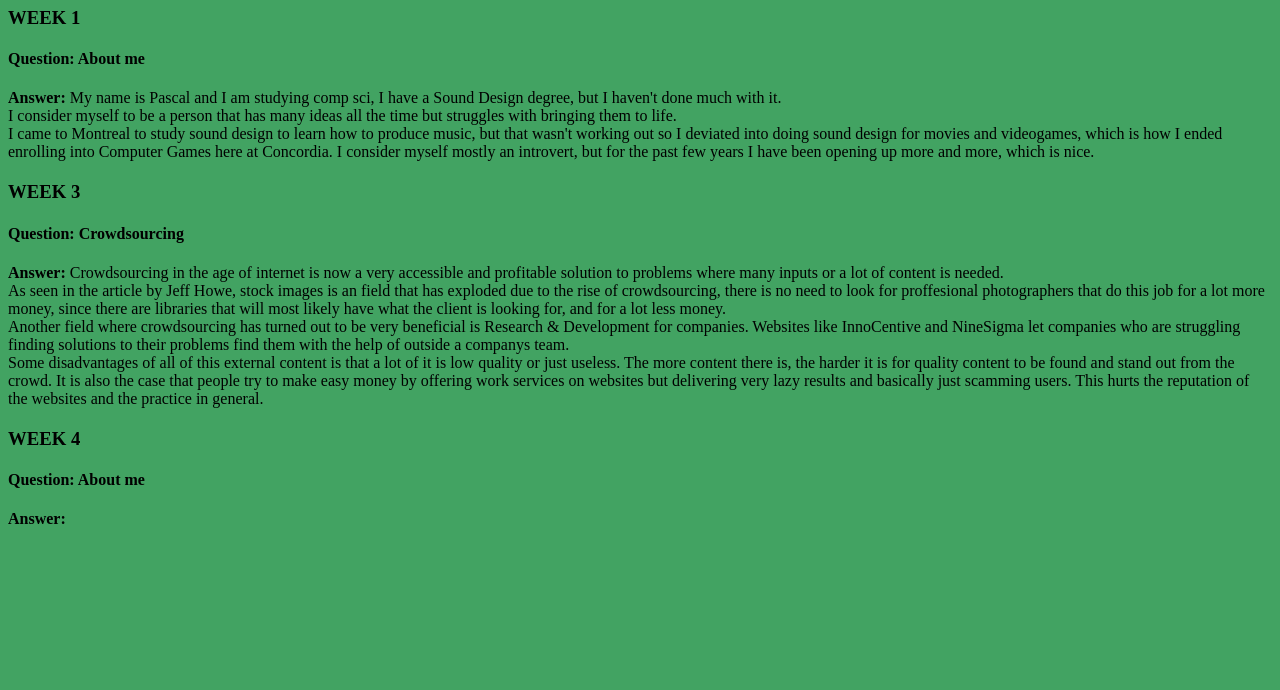
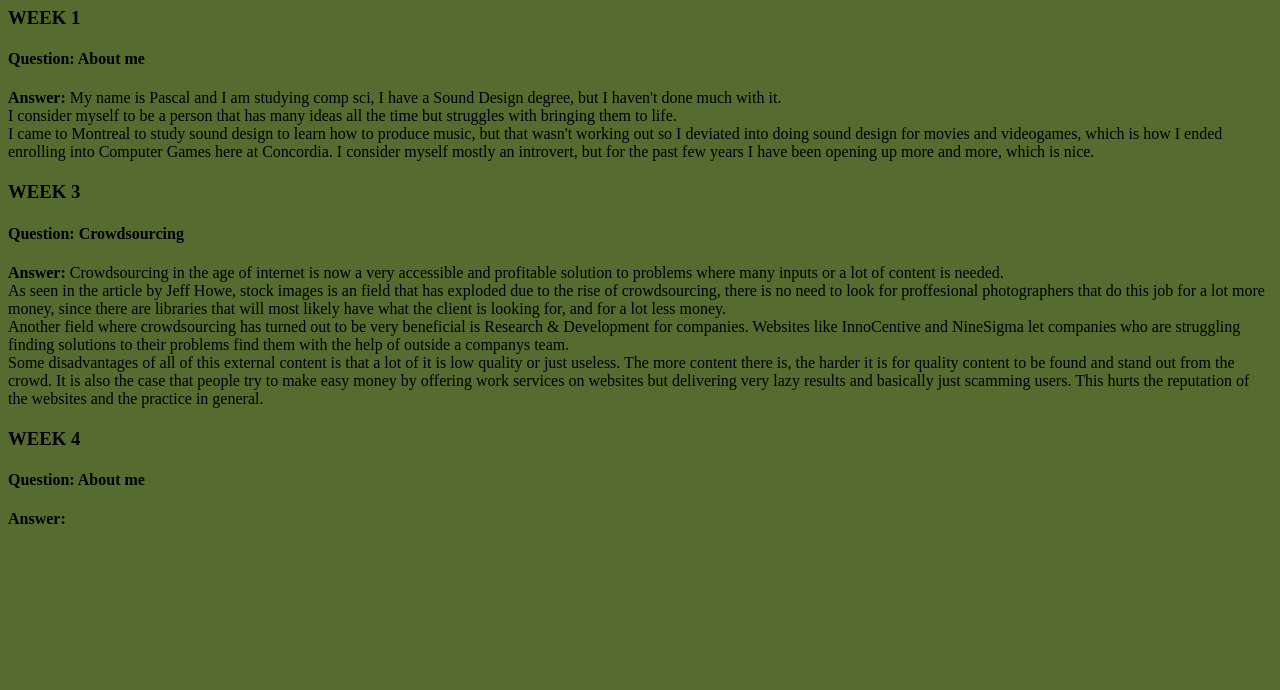
Before and after one commit to PascalLP/CART-451, a plain HTML site: page index.html in a window 1280 px wide. Shown: the part 110-800 px from the top of the page. Drawn offline with Linux system fonts and the light colour scheme.

Commit message:
CHanged css to green

```diff
--- a/css/home.css
+++ b/css/home.css
@@ -1,5 +1,5 @@
 body{
-    background-color: #42A362;
+    background-color: darkolivegreen;;
 }
 
 h1{
```
